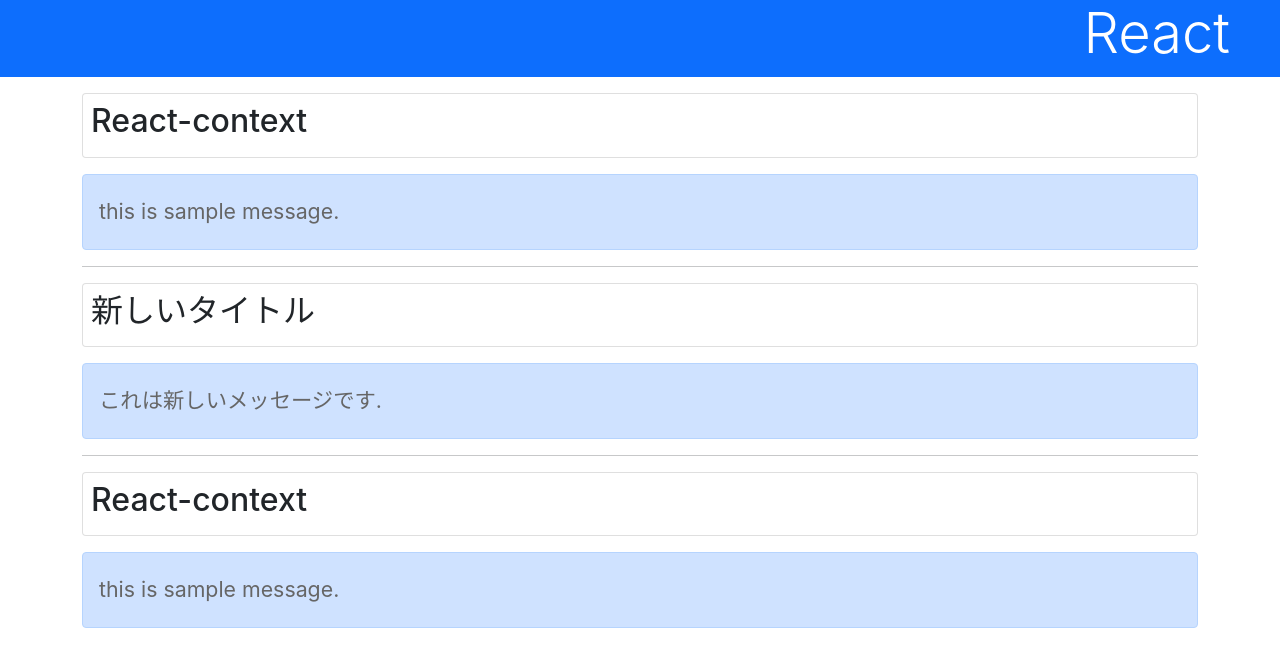
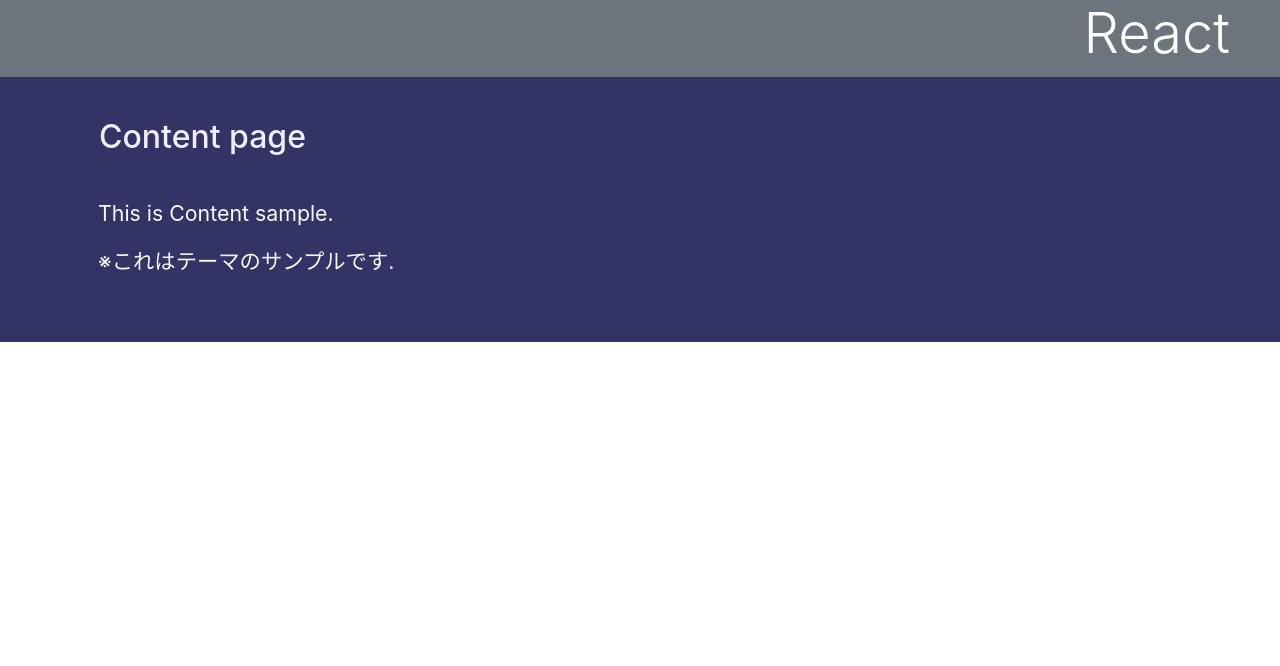
Before and after one commit to Zastenchivyy-Smolensky/lerning-react, a React (Create React App) app: page / in a window 1280 px wide. Shown: the top 666 px of the page. Built offline with nearby package versions, Linux system fonts and the light colour scheme.

Commit message:
start hock

```diff
--- a/src/App.js
+++ b/src/App.js
@@ -2,50 +2,61 @@
 
 import React,{Component} from "react"
 
-let data = {title:"React-context",
-  message:"this is sample message."}
-
-const SampleContext = React.createContext(data)
+let theme={
+  light:{
+    styles:{
+      backgroundColor:"#f0f9ff",
+      color:"#00f",
+    },
+    head:"bg-primary text-white display-4 mb-4",
+    alert:"alert alert-primary my-3",
+    text:"text-primary m-3",
+    foot:"py-4"
+  },
+  dark:{
+    styles:{
+      backgroundColor:"#336",
+      color:"#eef",
+    },
+    head:"bg-secondary text-white display-4 mb-4",
+    alert:"alert alert-dary",
+    text:"text-light m-3",
+    foot:"py-4"
+  }
+}
+const ThemeContext=React.createContext(theme.dark)
 
 class App extends Component{
-  newdata={title:"新しいタイトル",
-  message:"これは新しいメッセージです."}
-
+  static contextType=ThemeContext
   render(){
-    return <div>
-      <h1 className="bg-primary text-white display-4">React</h1>
+    return <div style={this.context.styles}>
+      <h1 className={this.context.head}>React</h1>
       <div className="container">
-        <Title/>
-        <Message/>
-        <hr />
-        <SampleContext.Provider value={this.newdata}>
-          <Title />
-          <Message/>
-        </SampleContext.Provider>
-        <hr />
-        <Title />
-        <Message />
-
+        <Title value="Content page" />
+        <Message value="This is Content sample." />
+        <Message value="※これはテーマのサンプルです." />
+        <div className={this.context.foot}></div>
       </div>
     </div>
   }
 }
+
 class Title extends Component{
-  static contextType=SampleContext
+  static contextType=ThemeContext
   render(){
     return(
-      <div className="card p-2 my-3">
-        <h2>{this.context.title}</h2>
-      </div>
+      <div className={this.context.alert}>
+        <h2 style={this.context.style}>{this.props.value}</h2>
+        </div>
     )
   }
 }
 class Message extends Component{
-  static contextType = SampleContext
+  static contextType = ThemeContext
   render(){
     return(
-      <div className="alert alert-primary">
-        <p>{this.context.message}</p>
+      <div style={this.context.style}>
+        <p className={this.context.text}>{this.props.value}</p>
       </div>
     )
   }
```
